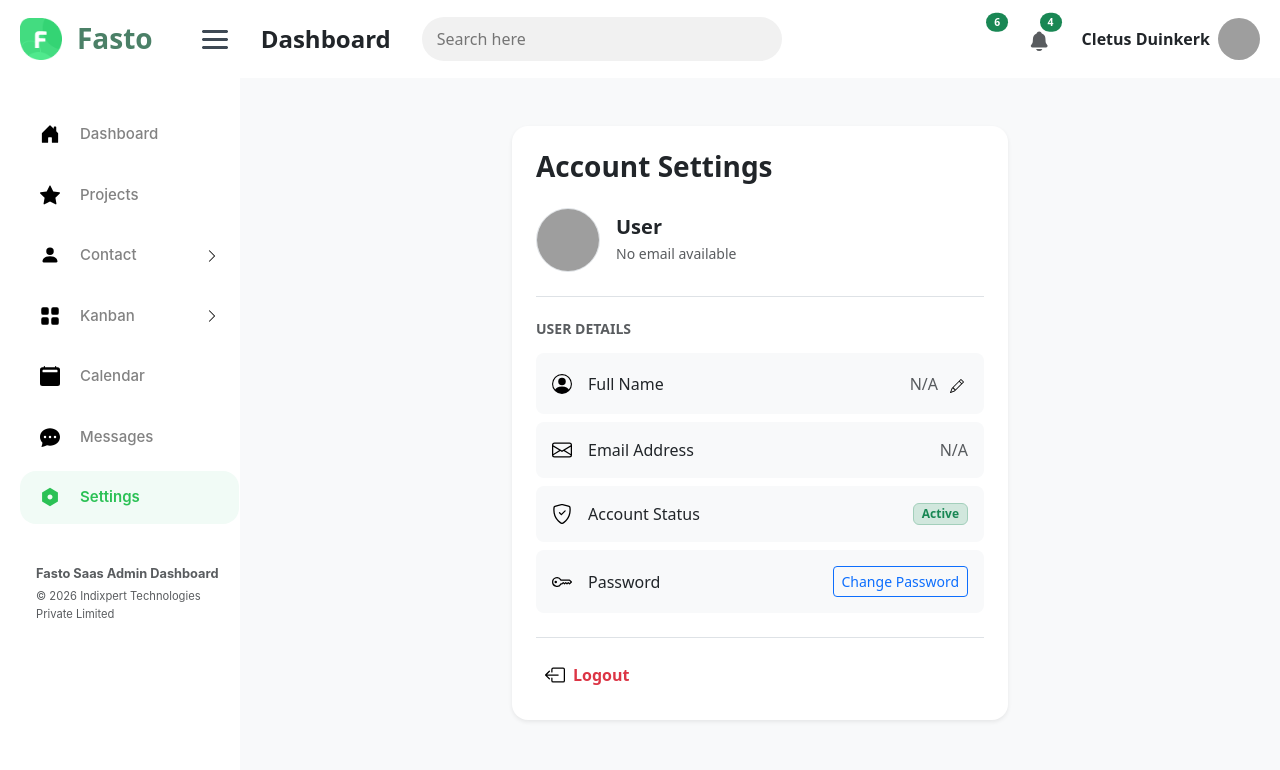
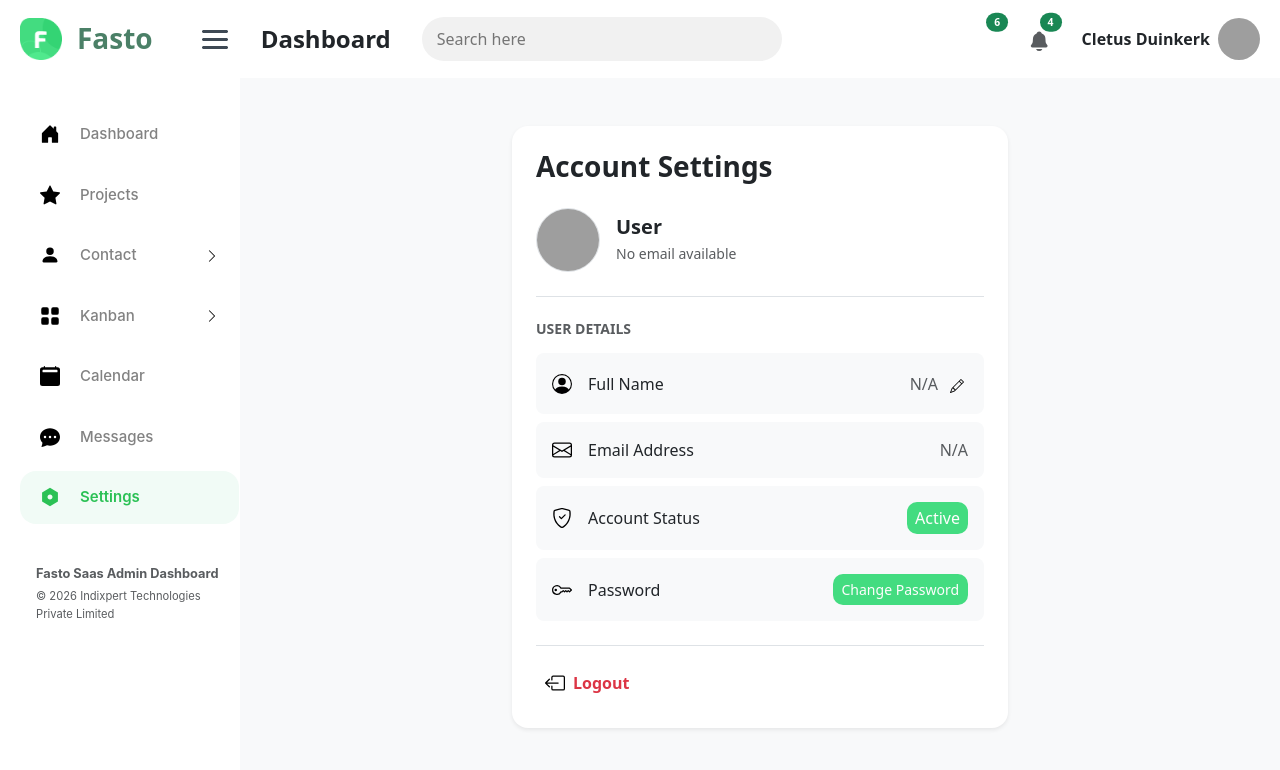
Before and after one commit to SumitYadav97/Fasto_Dashboard, a Next.js app: page /setting in a window 1280 px wide. Shown: the top 770 px of the page. Built offline with nearby package versions, Linux system fonts and the light colour scheme; grey boxes are pictures that could not be loaded.

Commit message:
update changes

```diff
--- a/app/(dashboard)/setting/page.js
+++ b/app/(dashboard)/setting/page.js
@@ -176,7 +176,7 @@ export default function Settings() {
                   <ShieldCheck size={20} className="text-secondary" />
                   <span className="fw-medium text-dark">Account Status</span>
                 </div>
-                <span className="badge bg-success-subtle text-success border border-success-subtle px-2 py-1">
+                <span  style={{background:"#43DC80",color:"#fffdfd",borderRadius:"10px"}} className="px-2 py-1">
                   Active
                 </span>
               </div>
@@ -190,8 +190,8 @@ export default function Settings() {
                   onClick={() => {
                     setModalError("");
                     setShowPasswordModal(true);
-                  }}
-                  className="btn btn-sm btn-outline-primary"
+                  }}style={{background:"#43DC80",color:"#fffdfd",borderRadius:"10px"}}
+                  className="btn btn-sm"
                 >
                   Change Password
                 </button>
```
